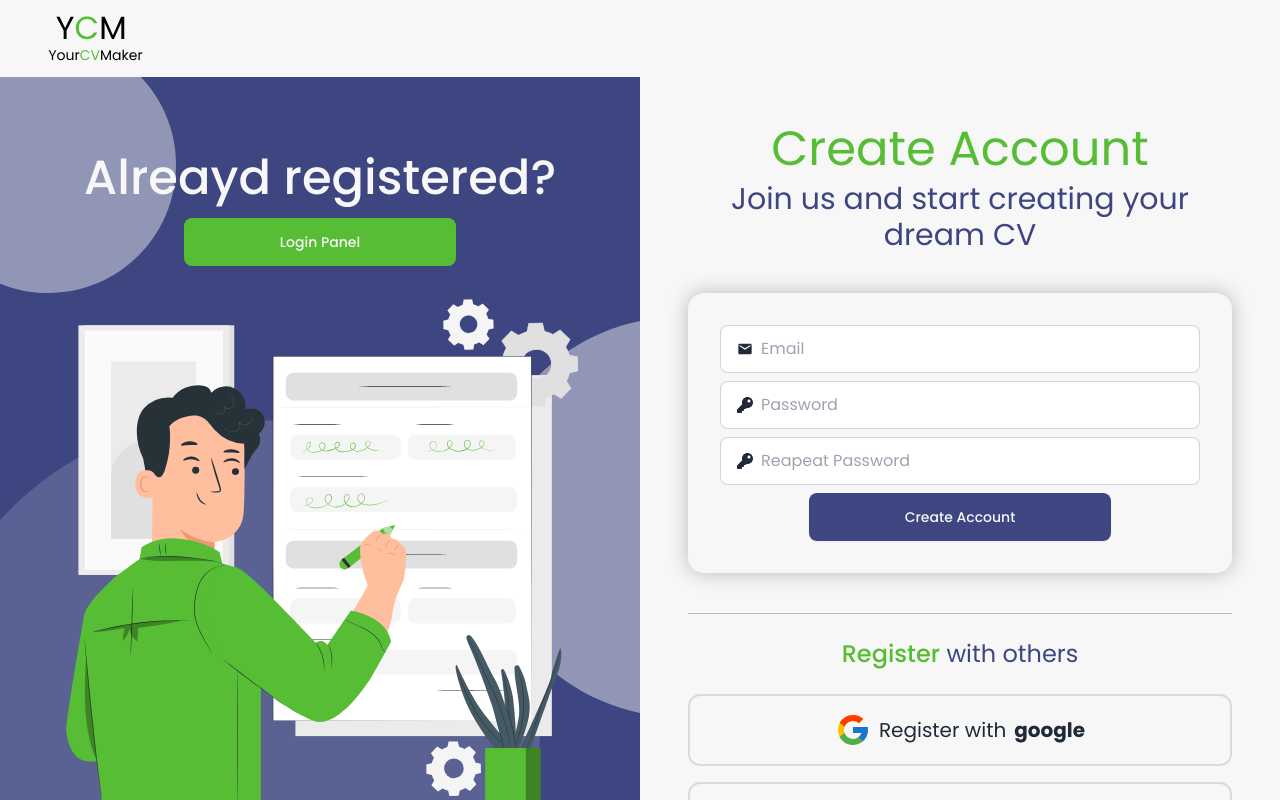
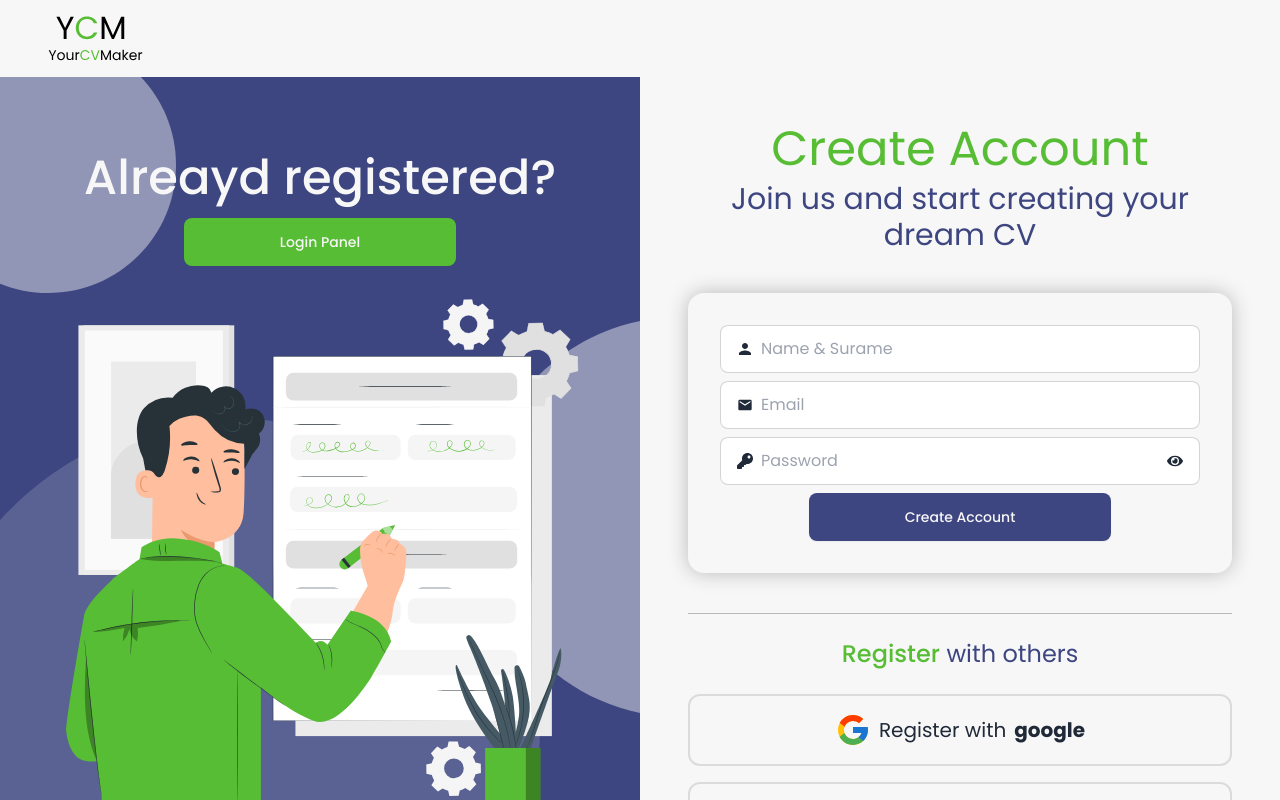
Before and after one commit to mizdebski77/YCM, a Next.js app: page /Register in a window 1280 px wide. Shown: the top 800 px of the page. Built offline with nearby package versions, Linux system fonts and the light colour scheme.

Commit message:
Visible password button to register page added

```diff
--- a/src/app/Register/page.tsx
+++ b/src/app/Register/page.tsx
@@ -7,15 +7,18 @@ import { MdEmail } from "react-icons/md";
 import { FaKey } from "react-icons/fa";
 import { motion } from "framer-motion"
 import registerImg from '../common/Images/register.svg';
+import { FaEye } from "react-icons/fa";
 import { useState } from 'react';
-import { FaEye } from "react-icons/fa";
+import { FaEyeSlash } from "react-icons/fa";
+import { IoMdPerson } from "react-icons/io";
 
 export default function Register() {
     const [visiblePassword, setVisiblePassword] = useState(false);
 
     const toggleVisibility = () => (
         setVisiblePassword(!visiblePassword)
-    )
+    );
+
     return (
         <div className="min-h-screen  grid md:grid-cols-2 overflow-x-hidden">
             <motion.div
@@ -51,20 +54,21 @@ export default function Register() {
 
                 <form className="px-4  py-10 md:card-body max-w-2xl w-full shadow-[0_0_20px_#b9b9b9] rounded-2xl grid gap-4 m-auto mb-10">
                     <label className="input input-bordered flex items-center gap-2">
+                        <IoMdPerson />
+                        <input type='text' placeholder='Name & Surame' className="grow" />
+                    </label>
+
+                    <label className="input input-bordered flex items-center gap-2">
                         <MdEmail />
                         <input type="text" className="grow" placeholder="Email" />
                     </label>
-                    <label className="input input-bordered flex items-center gap-2">
-                        <FaKey />
-                        <input type="password" placeholder='Password' className="grow"
-                        />
-                    </label>
-
 
                     <label className="input input-bordered flex items-center gap-2">
                         <FaKey />
-                        <input type="password" placeholder='Reapeat Password' className="grow"
-                        />
+                        <input type={visiblePassword ? 'text' : 'password'} placeholder='Password' className="grow" />
+                        <button type='button' onClick={toggleVisibility}>
+                            {visiblePassword ? <FaEyeSlash /> : <FaEye />}
+                        </button>
                     </label>
                     <div className="form-control">
                         <button className="btn bg-blue border-none text-white hover:bg-lightblue md:text-md text-sm font-medium m-auto px-24 ">Create Account</button>
```
